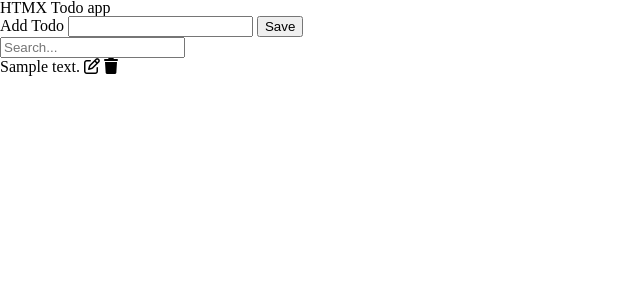
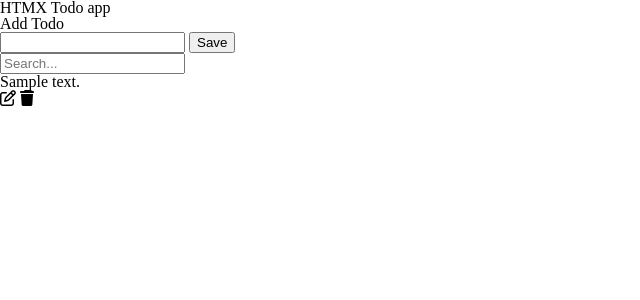
Before and after one commit to janadev1/htmx-playground, a Django app: page / in a window 1280 px wide. Shown: the top 300 px of the page, without its empty margins (0-640 px from the left). Run offline with Django 4.2, Linux system fonts and the light colour scheme; tables that the repository leaves empty hold one stand-in row (values such as "Sample post"); some libraries are stand-ins or nearby versions.

Commit message:
🧑‍💻 💄 styles & code legible

```diff
--- a/templates/base.html
+++ b/templates/base.html
@@ -5,17 +5,18 @@
     <meta charset="UTF-8">
     <meta name="viewport" content="width=device-width, initial-scale=1.0">
     <title>Document</title>
-        <script src="https://unpkg.com/htmx.org@1.9.6"
+    <script
+      src="https://unpkg.com/htmx.org@1.9.6"
       integrity="sha384-FhXw7b6AlE/jyjlZH5iHa/tTe9EpJ1Y55RjcgPbjeWMskSxZt1v9qkxLJWNJaGni"
       crossorigin="anonymous"
-                defer></script>
+      defer
+    ></script>
     <script src="https://unpkg.com/htmx.org/dist/ext/class-tools.js" defer></script>
-        <script src="https://kit.fontawesome.com/f173a2226f.js"
-                crossorigin="anonymous"></script>
+    <script src="https://kit.fontawesome.com/f173a2226f.js" crossorigin="anonymous"></script>
     <link rel="stylesheet" href="{% static 'reset.css' %}">
     <link rel="stylesheet" href="{% static 'styles.css' %}">
   </head>
-    <body hx-ext="class-tools" class="bg-white dark:bg-slate-700 dark:text-slate-100 p-5 space-y-3 min-h-screen">
+  <body hx-ext="class-tools" class="bg-white dark:bg-slate-700 dark:text-slate-100 p-5 space-y-5 min-h-screen">
     {% block main %}
     {% endblock main %}
   </body>
--- a/todos/templates/todo_addform.html
+++ b/todos/templates/todo_addform.html
@@ -1,5 +1,14 @@
-<form hx-post="{% url 'todo-add' %}" hx-target="#todos-list" hx-swap="afterbegin" hx-on::after-request="this.reset()">
-  <label for="text">Add Todo</label>
-  <input type="text" name="text" id="text">
-  <button>Save</button>
+<form
+  hx-post="{% url 'todo-add' %}"
+  hx-target="#todos-list"
+  hx-swap="afterbegin"
+  hx-on::after-request="this.reset()"
+>
+  <label for="text" class="w-full">
+    Add Todo
+  </label>
+  <div class="flex gap-2">
+    <input type="text" name="text" id="text" class="flex-1"/>
+    <button>Save</button>
+  </div>
 </form>
--- a/todos/templates/todo_item.html
+++ b/todos/templates/todo_item.html
@@ -1,6 +1,15 @@
-<div id="todo-item-{{todo.id}}" class="fade-in fade-out todo-item" classes="add show:0s">
-        {{ todo.text }} <span><span class="fa-regular fa-pen-to-square" hx-get="{% url 'todo-edit' todo.id %}"
-                        hx-swap="outerHTML" hx-target="#todo-item-{{todo.id}}"></span> <span class="fa-solid fa-trash"
-                        hx-delete="{% url 'todo-delete' todo.id %}" hx-target="#todo-item-{{todo.id}}"
-                        hx-swap="outerHTML swap:1s"></span></span>
-</div>
+<li id="todo-item-{{todo.id}}" class="fade-in fade-out todo-item flex w-full gap-2 py-2 px-3 border border-slate-400 items-center rounded" classes="add show:0s">
+  <p class="flex-1">{{ todo.text }}</p>
+  <span
+    class="fa-regular fa-pen-to-square"
+    hx-get="{% url 'todo-edit' todo.id %}"
+    hx-swap="outerHTML"
+    hx-target="#todo-item-{{todo.id}}">
+  </span>
+  <span
+    class="fa-solid fa-trash"
+    hx-delete="{% url 'todo-delete' todo.id %}"
+    hx-target="#todo-item-{{todo.id}}"
+    hx-swap="outerHTML swap:1s">
+  </span>
+</li>
--- a/todos/templates/todo_list.html
+++ b/todos/templates/todo_list.html
@@ -1,7 +1,7 @@
-<div id="todos-list" class="todos-list fade">
+<ul id="todos-list" class="fade w-full flex flex-col justify-start items-center space-y-3">
   {% if todos %}
-  {% for todo in todos %}
-  {% include "todo_item.html" %}
-  {% endfor %}
+    {% for todo in todos %}
+      {% include "todo_item.html" %}
+    {% endfor %}
   {% endif %}
-</div>
+</ul>
```
Also changed, not shown: static/styles.css. Lines whose indentation alone changed are shown as unchanged.
